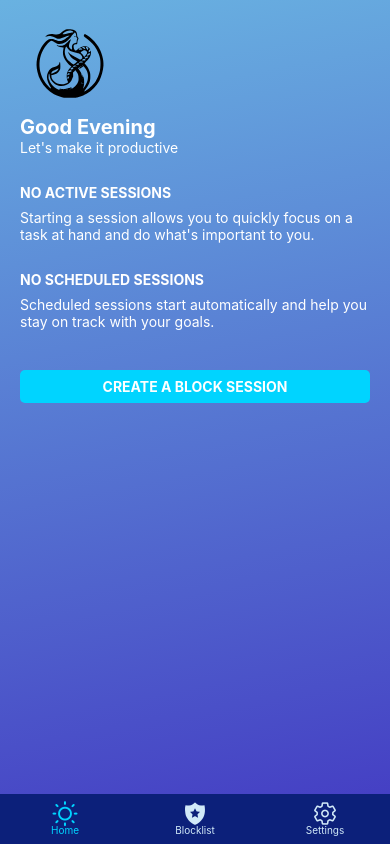
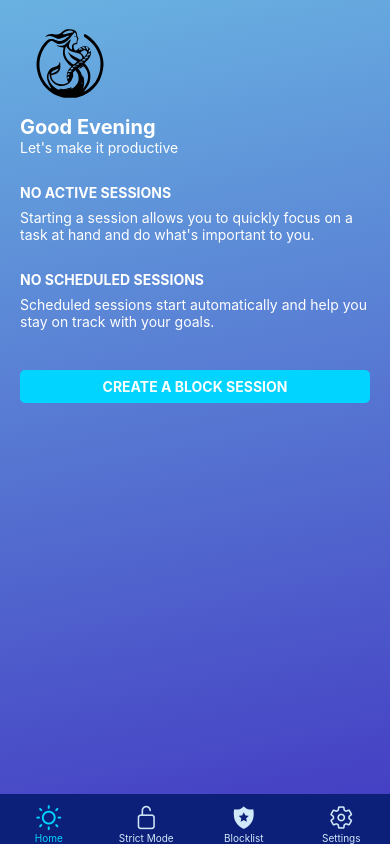
Before and after one commit to amehmeto/TiedSiren, a React Native app: screen / in a window 390 px wide. Built offline with nearby package versions, Linux system fonts and the light colour scheme; what expo-device, react-native-uuid would draw is missing.

Commit message:
feat(BottomTabNavigator): adding Strict Mode tab menu

```diff
--- a/src/react-view/navigators/BottomTabNavigator.tsx
+++ b/src/react-view/navigators/BottomTabNavigator.tsx
@@ -1,10 +1,12 @@
-import { SettingsScreen } from '../screens/Home/SettingScreen/SettingsScreen.tsx'
+import { SettingsScreen } from '../screens/Settings/SettingScreen/SettingsScreen.tsx'
 import { createBottomTabNavigator } from '@react-navigation/bottom-tabs'
 import { Entypo, Ionicons } from '@expo/vector-icons'
 import { T } from '../design-system/theme'
 import { BlocklistStackNavigator } from './BlocklistStackNavigator'
 import { TabScreens } from './screen-lists/TabScreens'
 import { HomeStackNavigator } from './HomeStackNavigator.tsx'
+import { StrictModeScreen } from '../screens/StrictMode/StrictModeScreen/StrictModeScreen.tsx'
+import { StyleSheet } from 'react-native'
 
 const Tab = createBottomTabNavigator()
 
@@ -13,12 +15,7 @@ export function BottomTabNavigator() {
     <Tab.Navigator
       screenOptions={{
         tabBarLabelPosition: 'below-icon',
-        tabBarStyle: {
-          borderTopWidth: T.border.width.none,
-          backgroundColor: T.color.darkBlue,
-          height: T.tabBarHeight,
-          padding: T.spacing.small,
-        },
+        tabBarStyle: styles.tabBar,
         tabBarActiveTintColor: T.color.lightBlue,
         tabBarInactiveTintColor: T.color.inactive,
         headerShown: false,
@@ -31,6 +28,15 @@ export function BottomTabNavigator() {
         options={{
           tabBarIcon: ({ color, size }) => (
             <Entypo name="light-up" size={size} color={color} />
+          ),
+        }}
+      />
+      <Tab.Screen
+        name={TabScreens.STRICT_MODE}
+        component={StrictModeScreen}
+        options={{
+          tabBarIcon: ({ color, size }) => (
+            <Ionicons name="lock-open-outline" size={size} color={color} />
           ),
         }}
       />
@@ -55,3 +61,12 @@ export function BottomTabNavigator() {
     </Tab.Navigator>
   )
 }
+
+const styles = StyleSheet.create({
+  tabBar: {
+    borderTopWidth: T.border.width.none,
+    backgroundColor: T.color.darkBlue,
+    height: T.tabBarHeight,
+    padding: T.spacing.small,
+  },
+})
--- a/src/react-view/navigators/screen-lists/TabScreens.ts
+++ b/src/react-view/navigators/screen-lists/TabScreens.ts
@@ -2,4 +2,5 @@ export enum TabScreens {
   HOME = 'Home',
   BLOCKLIST = 'Blocklist',
   SETTINGS = 'Settings',
+  STRICT_MODE = 'Strict Mode',
 }
--- a/src/react-view/screens/Home/SettingScreen/SettingsScreen.tsx
+++ /dev/null
@@ -1,16 +0,0 @@
-import { Text, View } from 'react-native'
-import { TiedSLinearBackground } from '../../../design-system/components/TiedSLinearBackground.tsx'
-
-/*type SettingsScreenProps = {
-  navigation: NativeStackNavigationProp<ScreenList, 'Settings'>
-}*/
-
-export function SettingsScreen() {
-  return (
-    <TiedSLinearBackground>
-      <View style={{ flex: 1, justifyContent: 'center', alignItems: 'center' }}>
-        <Text style={{ color: 'white' }}>Settings</Text>
-      </View>
-    </TiedSLinearBackground>
-  )
-}
--- /dev/null
+++ b/src/react-view/screens/Settings/SettingScreen/SettingsScreen.tsx
@@ -0,0 +1,28 @@
+import { Text, View, StyleSheet } from 'react-native'
+import { TiedSLinearBackground } from '../../../design-system/components/TiedSLinearBackground.tsx'
+import { T } from '../../../design-system/theme.ts'
+
+/*type SettingsScreenProps = {
+  navigation: NativeStackNavigationProp<ScreenList, 'Settings'>
+}*/
+
+export function SettingsScreen() {
+  return (
+    <TiedSLinearBackground>
+      <View style={styles.container}>
+        <Text style={styles.text}>Settings</Text>
+      </View>
+    </TiedSLinearBackground>
+  )
+}
+
+const styles = StyleSheet.create({
+  container: {
+    flex: 1,
+    justifyContent: 'center',
+    alignItems: 'center',
+  },
+  text: {
+    color: T.color.white,
+  },
+})
--- /dev/null
+++ b/src/react-view/screens/StrictMode/StrictModeScreen/StrictModeScreen.tsx
@@ -0,0 +1,24 @@
+import { TiedSLinearBackground } from '../../../design-system/components/TiedSLinearBackground.tsx'
+import { StyleSheet, Text, View } from 'react-native'
+import { T } from '../../../design-system/theme.ts'
+
+export function StrictModeScreen() {
+  return (
+    <TiedSLinearBackground>
+      <View style={styles.container}>
+        <Text style={styles.text}>Strict Mode</Text>
+      </View>
+    </TiedSLinearBackground>
+  )
+}
+
+const styles = StyleSheet.create({
+  container: {
+    flex: 1,
+    justifyContent: 'center',
+    alignItems: 'center',
+  },
+  text: {
+    color: T.color.white,
+  },
+})
```
